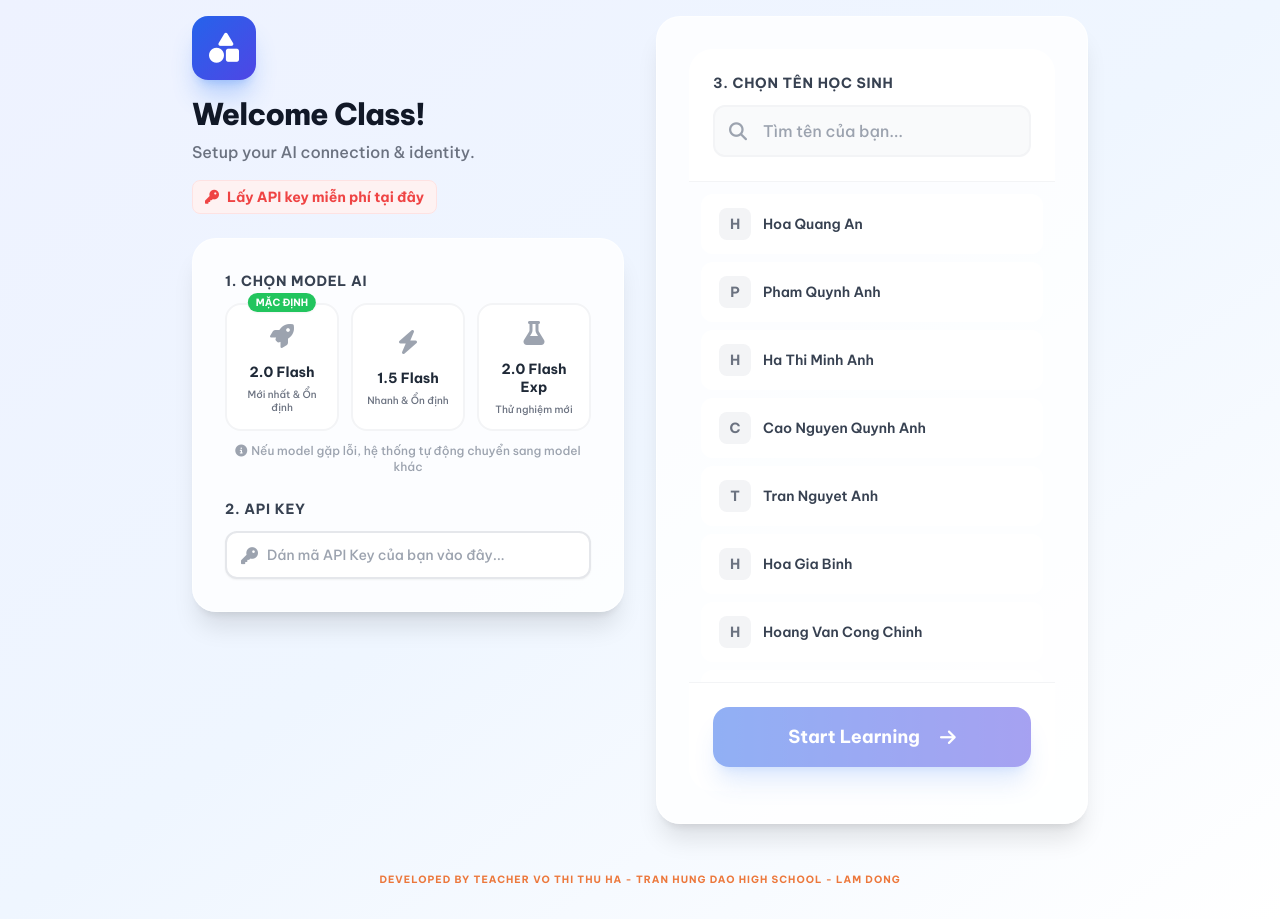
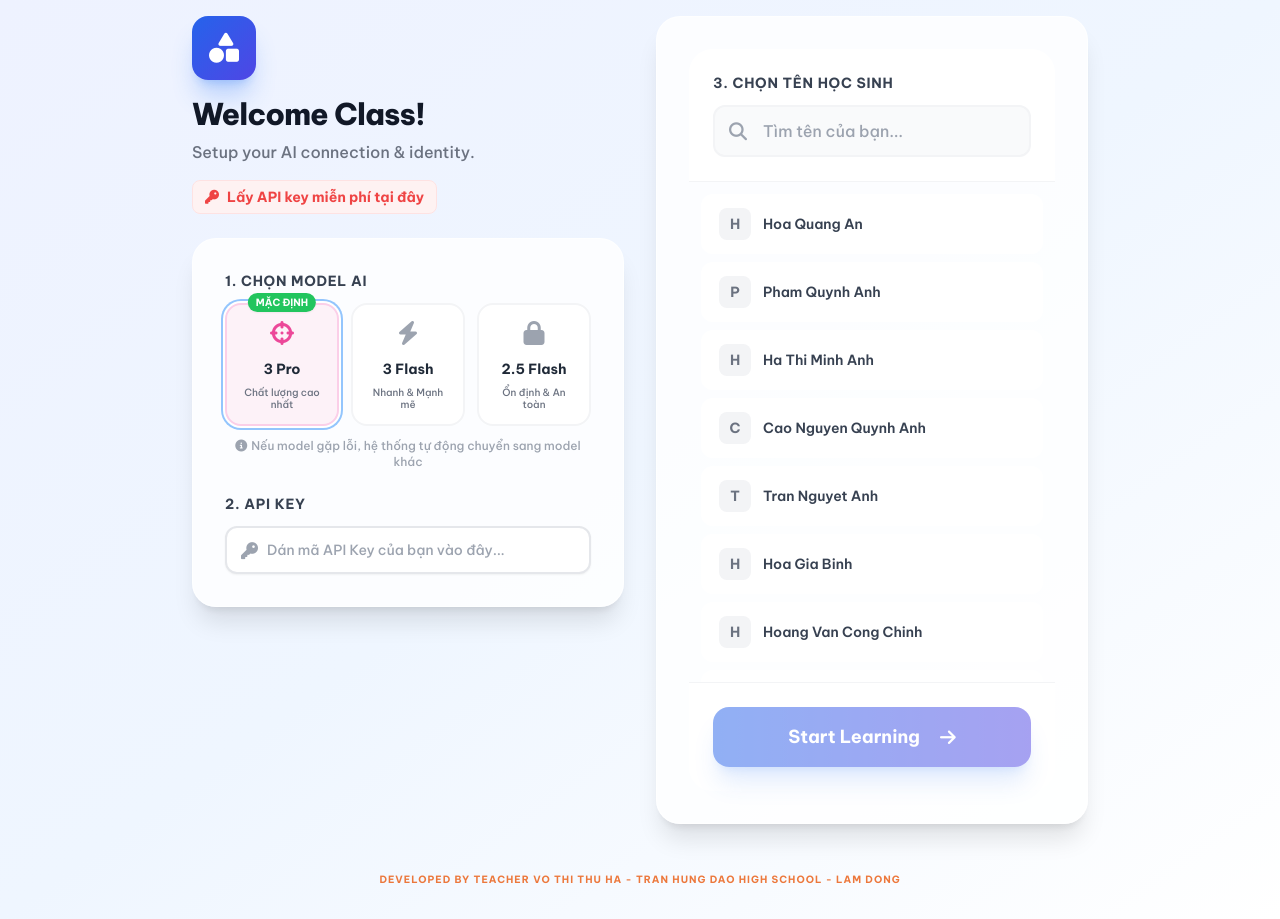
Before and after one commit to havo280788-byte/BRIGHT-AI-HUB--SPEAKING-AND-WRITING-, a React (Vite) app: page / in a window 1280 px wide. Built offline with nearby package versions, Linux system fonts and the light colour scheme.

Commit message:
Add files via upload

```diff
--- a/App.tsx
+++ b/App.tsx
@@ -12,7 +12,7 @@ function App() {
    const [activeTab, setActiveTab] = useState<SkillMode>(SkillMode.DASHBOARD);
    const [isSettingsOpen, setIsSettingsOpen] = useState(false);
    const [currentApiKey, setCurrentApiKey] = useState('');
-   const [currentModel, setCurrentModel] = useState('gemini-2.0-flash');
+   const [currentModel, setCurrentModel] = useState('gemini-3-pro-preview');
 
    // User Progress State
    const [stats, setStats] = useState<UserStats>({
@@ -38,7 +38,7 @@ function App() {
             setCurrentModel(savedModel);
          }
 
-         handleLogin(savedUser, savedKey, savedModel || 'gemini-2.0-flash');
+         handleLogin(savedUser, savedKey, savedModel || 'gemini-3-pro-preview');
       }
    }, []);
 
--- a/services/geminiService.ts
+++ b/services/geminiService.ts
@@ -3,13 +3,13 @@ import { AIResponse, ChatMessage, AI_MODELS } from "../types";
 
 // Allow dynamic API key and model injection
 let appApiKey = process.env.API_KEY || "";
-let appModel = "gemini-2.0-flash";
+let appModel = "gemini-3-pro-preview";
 
 // Fallback sequence: if default fails, try these in order
 const FALLBACK_MODELS = [
-  "gemini-2.0-flash",
-  "gemini-1.5-flash",
-  "gemini-2.0-flash-exp"
+  "gemini-3-pro-preview",
+  "gemini-3-flash",
+  "gemini-2.5-flash"
 ];
 
 // TTS dedicated model
--- a/types.ts
+++ b/types.ts
@@ -55,7 +55,7 @@ export interface AppSettings {
 }
 
 export const AI_MODELS = [
-  { id: 'gemini-2.0-flash', name: '2.0 Flash', desc: 'Mới nhất & Ổn định', icon: 'fa-rocket', color: 'text-purple-500', bgColor: 'bg-purple-50', borderColor: 'border-purple-200', badge: 'MẶC ĐỊNH' },
-  { id: 'gemini-1.5-flash', name: '1.5 Flash', desc: 'Nhanh & Ổn định', icon: 'fa-bolt', color: 'text-orange-500', bgColor: 'bg-orange-50', borderColor: 'border-orange-200' },
-  { id: 'gemini-2.0-flash-exp', name: '2.0 Flash Exp', desc: 'Thử nghiệm mới', icon: 'fa-flask', color: 'text-green-500', bgColor: 'bg-green-50', borderColor: 'border-green-200' }
+  { id: 'gemini-3-pro-preview', name: '3 Pro', desc: 'Chất lượng cao nhất', icon: 'fa-crosshairs', color: 'text-pink-500', bgColor: 'bg-pink-50', borderColor: 'border-pink-200', badge: 'MẶC ĐỊNH' },
+  { id: 'gemini-3-flash', name: '3 Flash', desc: 'Nhanh & Mạnh mẽ', icon: 'fa-bolt', color: 'text-purple-500', bgColor: 'bg-purple-50', borderColor: 'border-purple-200' },
+  { id: 'gemini-2.5-flash', name: '2.5 Flash', desc: 'Ổn định & An toàn', icon: 'fa-lock', color: 'text-yellow-500', bgColor: 'bg-yellow-50', borderColor: 'border-yellow-200' }
 ];
```
